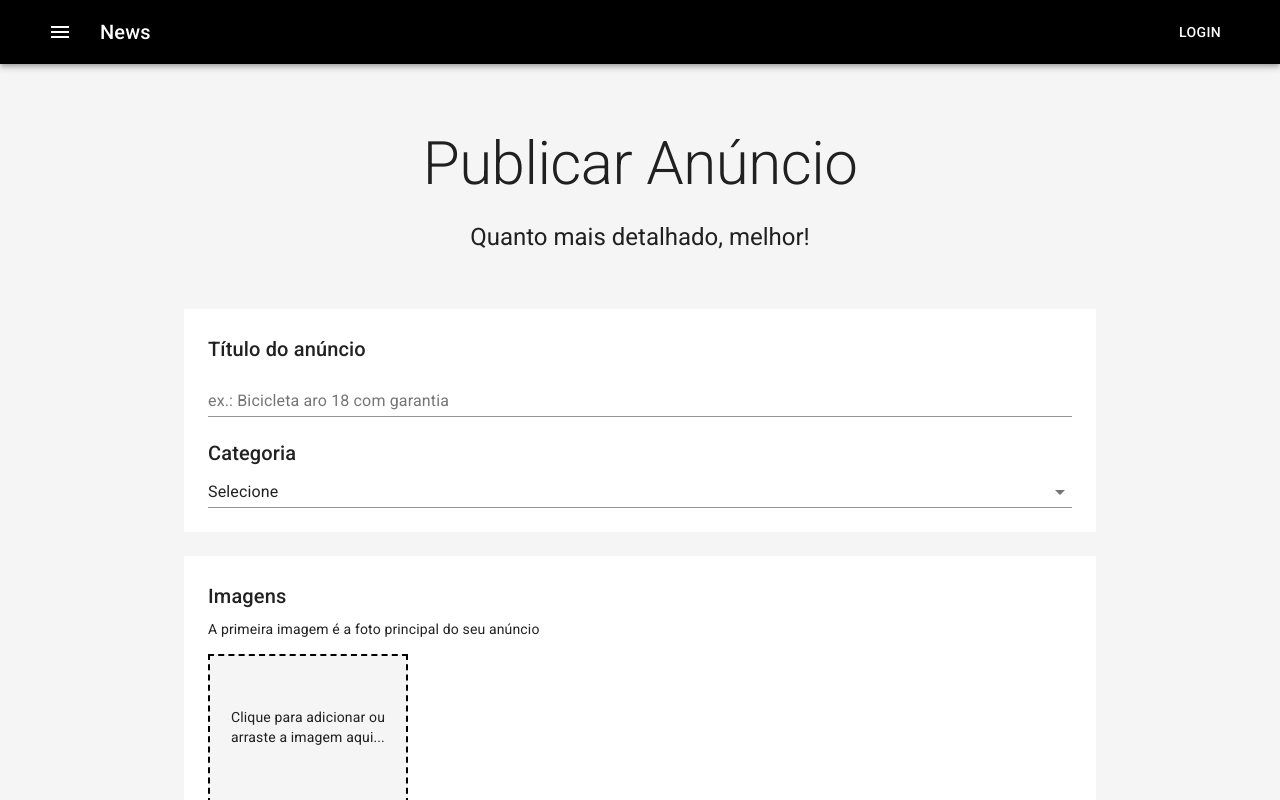
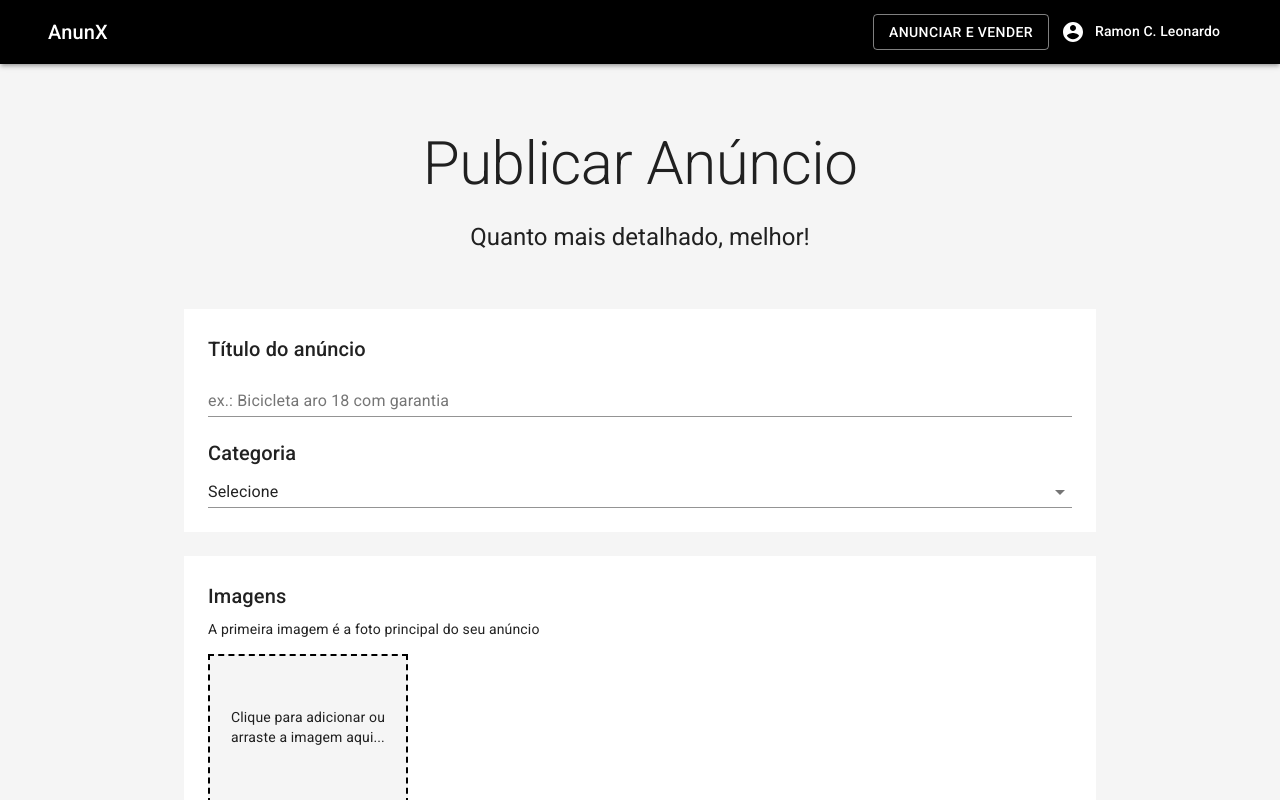
Before and after one commit to Rleopioneer/anunx, a Next.js app: page /user/publish in a window 1280 px wide. Shown: the top 800 px of the page. Built offline with nearby package versions, Linux system fonts and the light colour scheme.

Commit message:
Atualizando container e menu de usuário no Header

```diff
--- a/pages/index.js
+++ b/pages/index.js
@@ -16,7 +16,7 @@
 
 const useStyles = makeStyles((theme) => ({
   searchContainer: {
-    padding: theme.spacing(8, 10, 6)
+    padding: theme.spacing(8, 8, 2)
   },
 
   searchBox: {
@@ -59,7 +59,7 @@
           <br />
       </Container>
 
-      <Container maxWidth='md' className={classes.cardGrid}>
+      <Container maxWidth='lg' className={classes.cardGrid}>
 
           <Grid container spacing={4}>
 
--- a/src/components/Header.js
+++ b/src/components/Header.js
@@ -1,44 +1,93 @@
-import React from 'react'
-import { makeStyles } from '@material-ui/core/styles'
-import AppBar from '@material-ui/core/AppBar'
-import Toolbar from '@material-ui/core/Toolbar'
-import Typography from '@material-ui/core/Typography'
-import Button from '@material-ui/core/Button'
-import IconButton from '@material-ui/core/IconButton'
-import MenuIcon from '@material-ui/icons/Menu'
-import { Container } from '@material-ui/core'
+import React, { useState } from 'react'
+import Link from 'next/link'
+
+import {
+  AppBar,
+  Container,
+  Toolbar,
+  Typography,
+  Button,
+  IconButton,
+  Avatar,
+  makeStyles,
+  Menu,
+  MenuItem,
+  Divider,
+} from '@material-ui/core'
+
+import {
+  AccountCircle,
+  MenuIcon
+ } from '@material-ui/icons'
 
 const useStyles = makeStyles((theme) => ({
-  root: {
-    flexGrow: 1,
-  },
   menuButton: {
     marginRight: theme.spacing(2),
   },
   title: {
     flexGrow: 1,
   },
+  link: {
+    textDecoration: 'none'
+  },
+  userName : {
+    marginLeft: 10
+  },
+  divider:{
+    margin: '8px 0'
+  },
+  menuItem: {
+    color: '#000000'
+  }
 }))
 
 export default function Header() {
   const classes = useStyles()
 
+  const [anchorUserMenu, setAnchorUserMenu] = useState(false)
+
+  const openUserMenu = Boolean(anchorUserMenu)
+
   return (
-    <div className={classes.root}>
-      <AppBar position="static">
+    <>
+      <AppBar position="static" elevation={3}>
         <Container maxWidth='lg'>
             <Toolbar>
-            <IconButton edge="start" className={classes.menuButton} color="inherit" aria-label="menu">
-                <MenuIcon />
-            </IconButton>
-            <Typography variant="h6" className={classes.title}>
-                News
-            </Typography>
-            <Button color="inherit">Login</Button>
+              <Typography variant="h6" className={classes.title}>
+                  AnunX
+              </Typography>
+              <Link href='/user/publish' className={classes.link}>
+                <Button color="secondary" variant='outlined'>Anunciar e Vender</Button>
+              </Link>
+              <IconButton color='secondary' onClick={(e) => setAnchorUserMenu(e.currentTarget)}>
+                {
+                  true === false ? <Avatar src='' /> : <AccountCircle />
+                }
+                <Typography variant='subtitle2' color='secondary' className={classes.userName}>Ramon C. Leonardo</Typography>
+              </IconButton>
+
+              <Menu
+                anchorEl={anchorUserMenu}
+                open={openUserMenu}
+                onClose={() => setAnchorUserMenu(null)}
+                anchorOrigin={{
+                  vertical: 'center',
+                  horizontal: 'left'
+                }}
+              >
+                <Link href='/user/dashboard' className={classes.link}>
+                  <MenuItem color='primary' className={classes.menuItem} >Meus Anúncios</MenuItem>
+                </Link>
+                <Link href='/user/publish' className={classes.link}>
+                  <MenuItem color='primary' className={classes.menuItem}>Publicar novo anúncio</MenuItem>
+                </Link>
+                <Divider className={classes.divider} />
+                <MenuItem>Sair</MenuItem>
+              </Menu>
             </Toolbar>
         </Container>
 
       </AppBar>
-    </div>
+    </>
   )
 }
```
